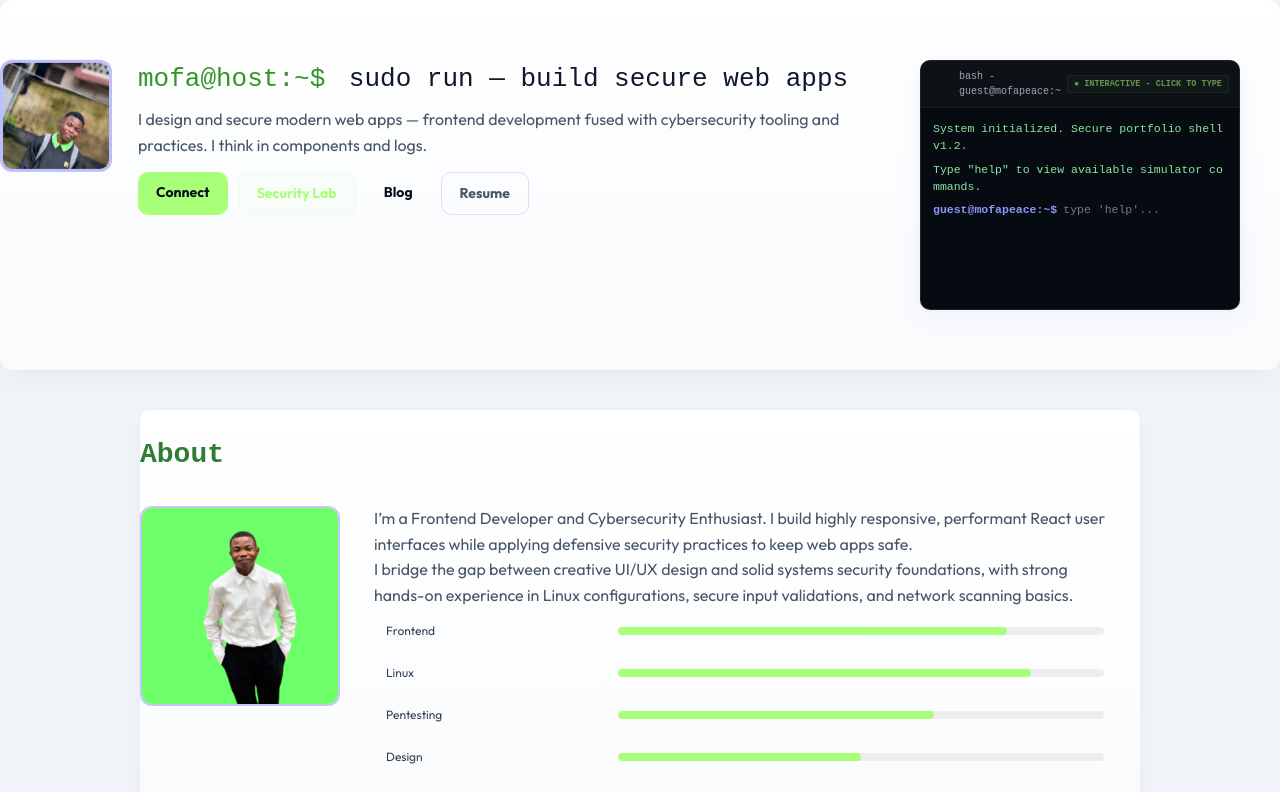
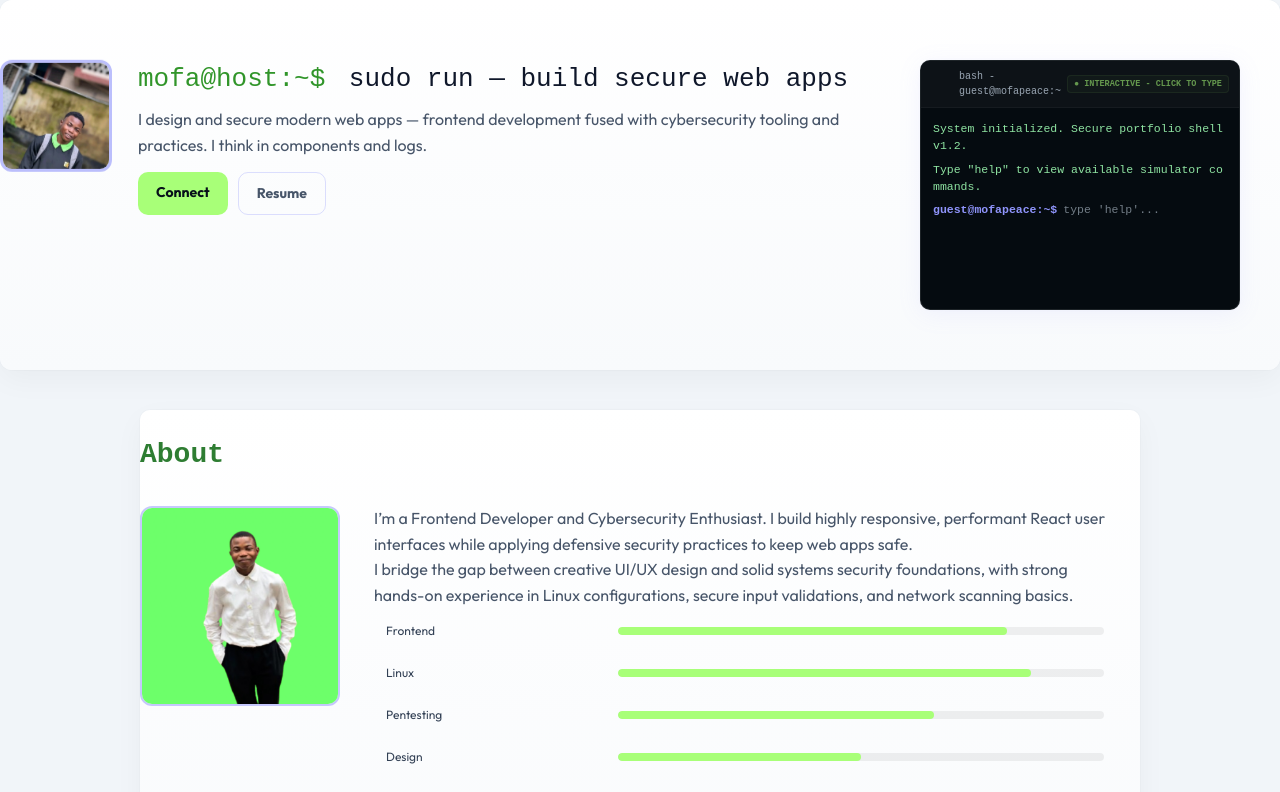
Before and after one commit to mofapeace/portfoliome, a React (Vite) app: page / in a window 1280 px wide. Shown: the top 792 px of the page. Built offline with nearby package versions, Linux system fonts and the light colour scheme.

Commit message:
Remove what i think are bloatwares

```diff
--- a/src/Components/Hero/Hero.jsx
+++ b/src/Components/Hero/Hero.jsx
@@ -1,5 +1,4 @@
 import React, { useState, useRef, useEffect } from 'react'
-import { Link } from 'react-router-dom'
 import './Hero.css'
 import profileImg from '../../../src/assets/profile-img.jpg'
 
@@ -136,8 +135,6 @@ const Hero = ({ setView }) => {
         </p>
         <div className="hero-action">
           <a href="#contact" className="hero-connect">Connect</a>
-          <button onClick={() => setView('sandbox')} className="hero-sandbox-btn">Security Lab</button>
-          <Link to="/blog" className="hero-connect" style={{ backgroundColor: 'transparent', border: '1px solid var(--primary-color)' }}>Blog</Link>
           <a href="/resume.pdf" target="_blank" rel="noopener noreferrer" className="hero-resume">Resume</a>
         </div>
       </div>
```
